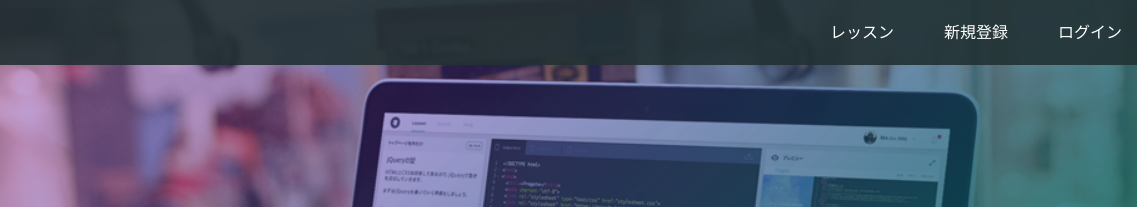
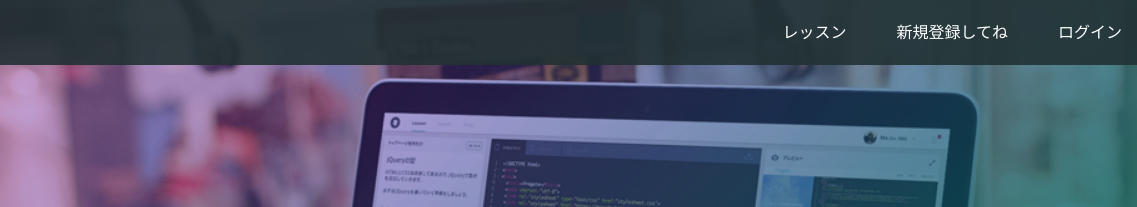
Before and after one commit to ShimonSano/ShimonSano.github.io, a plain HTML site: page index.html in a window 1280 px wide. Shown: the top 207 px of the page, 143-1280 px from the left. Drawn offline with Linux system fonts and the light colour scheme.

Commit message:
Update index.html

```diff
--- a/index.html
+++ b/index.html
@@ -16,7 +16,7 @@
       <span class="fa fa-bars menu-icon"></span>
       <div class="header-right">
         <a href="#">レッスン</a>
-        <a href="#">新規登録</a>
+        <a href="#">新規登録してね</a>
         <a href="#" class="login">ログイン</a>
       </div>
     </div>
```
